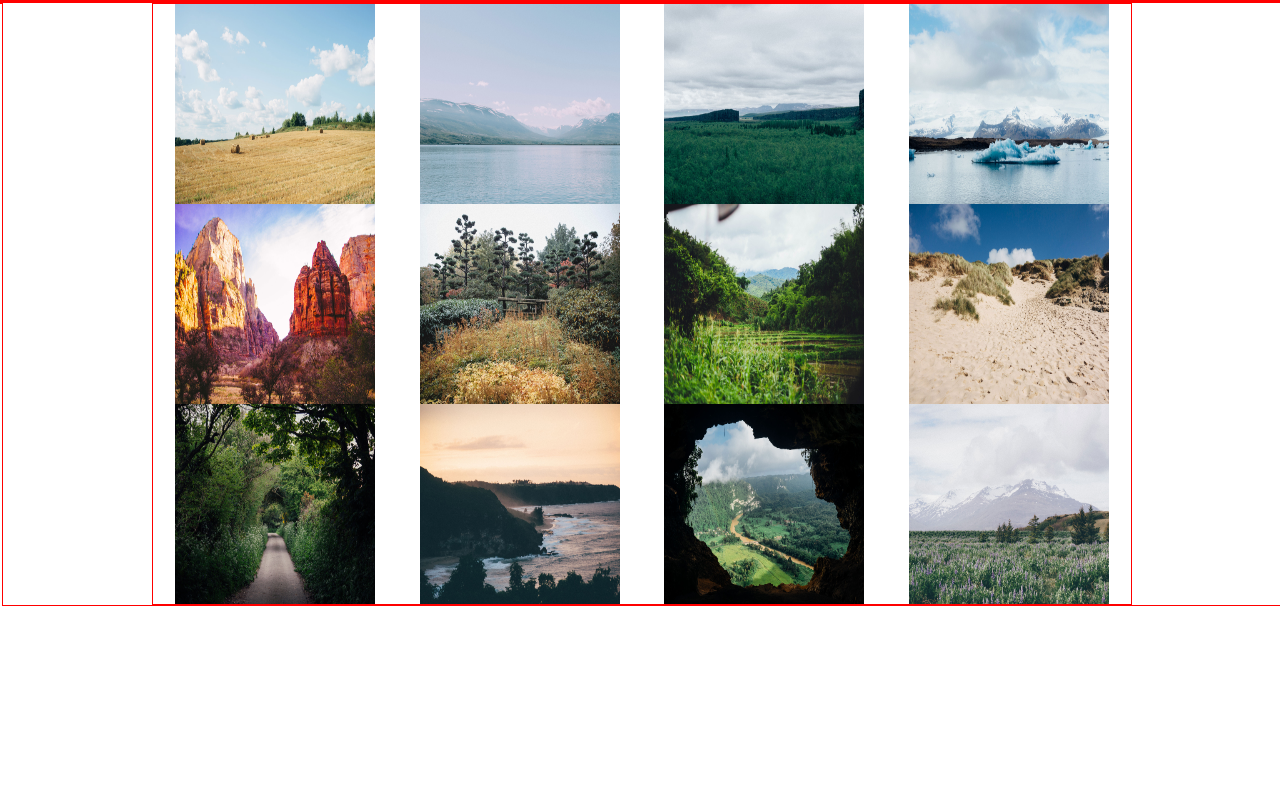
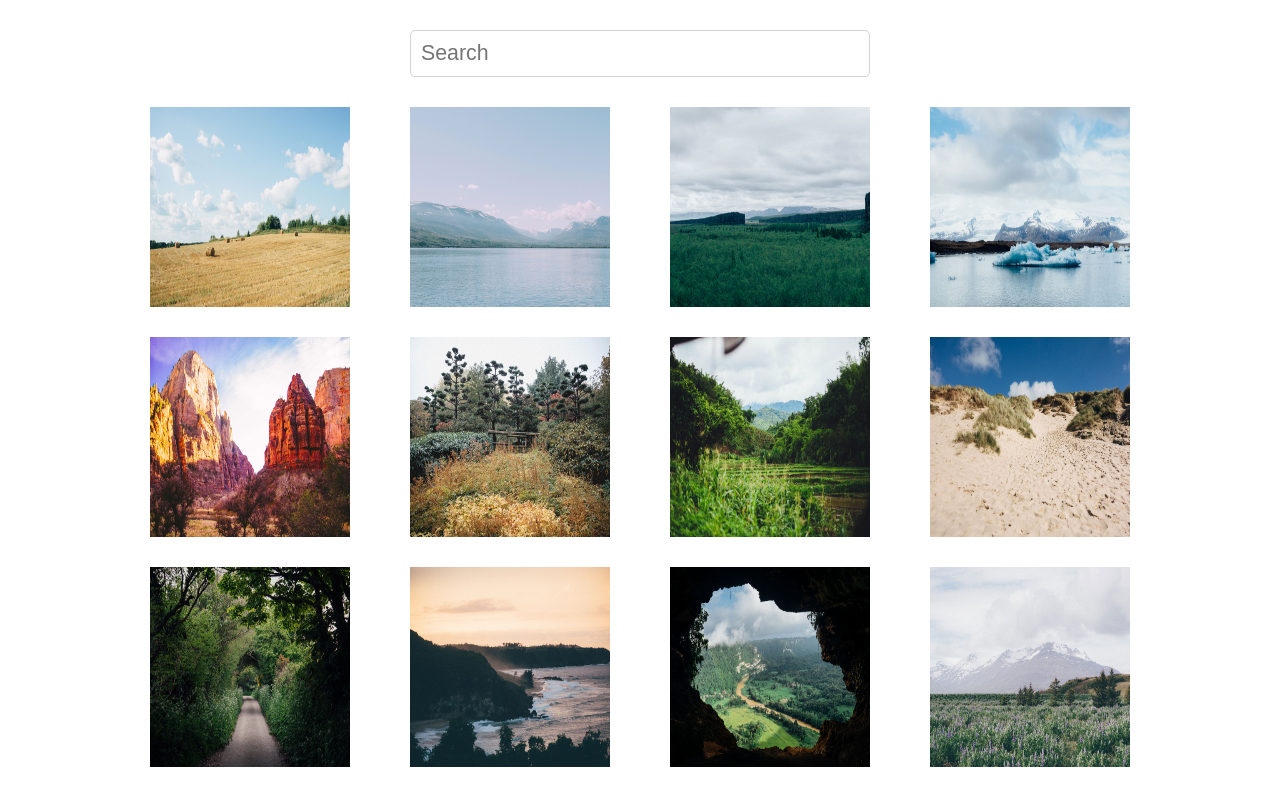
Before and after one commit to nickstellato/interactive-photo-gallery, a plain HTML site: page index.html in a window 1280 px wide. Drawn offline with Linux system fonts and the light colour scheme.

Commit message:
aligned all photos and search box on the page correctly using flexbox

```diff
--- a/css/styles.css
+++ b/css/styles.css
@@ -1,26 +1,39 @@
 * {
     box-sizing: border-box;
-    border: 1px solid red;
+    /*border: 1px solid red;*/
 }
 
 .wrapper {
     width: 100%;
     position: fixed;
     background-color: white;
+    display: flex;
+    justify-content: center;
+    flex-direction: column;ß
+}
+
+.search {
+    width: 460px;
+    margin: 30px auto 0;
+    padding: 10px;
+    border: 1px solid lightgrey;
+    border-radius: 5px;
+    font-size: 16pt;
+    color: lightgrey;
 }
 
 .photo-gallery {
     width: 980px;
-    margin: 0 auto;
+    margin: auto;
     display: flex;
     flex-direction: row;
-    justify-content: space-between;
     algin-items: center;
     flex-flow: wrap;
+    justify-content: space-between;
 }
 
 .photo {
     width: 200px;
     height: 200px;
-    margin: auto;
+    margin-top: 30px;
 }
--- a/index.html
+++ b/index.html
@@ -5,10 +5,11 @@
         <meta name="viewport" content="width=device-width, initial-scale=1">
         <link rel="stylesheet" type="text/css" href="./css/normalize.css">
         <link rel="stylesheet" type="text/css" href="./css/styles.css">
-        <script type="text/javascript" src="./js/photo-gallery.js"></script>
+        <!-- <script type="text/javascript" src="./js/photo-gallery.js"></script> -->
     </head>
     <body>
         <div class="wrapper">
+            <input type="search" placeholder="Search" class="search">
             <div class="photo-gallery">
                 <img src="img/photos/01.jpg" alt="" class="photo">
                 <img src="img/photos/02.jpg" alt="" class="photo">
```
